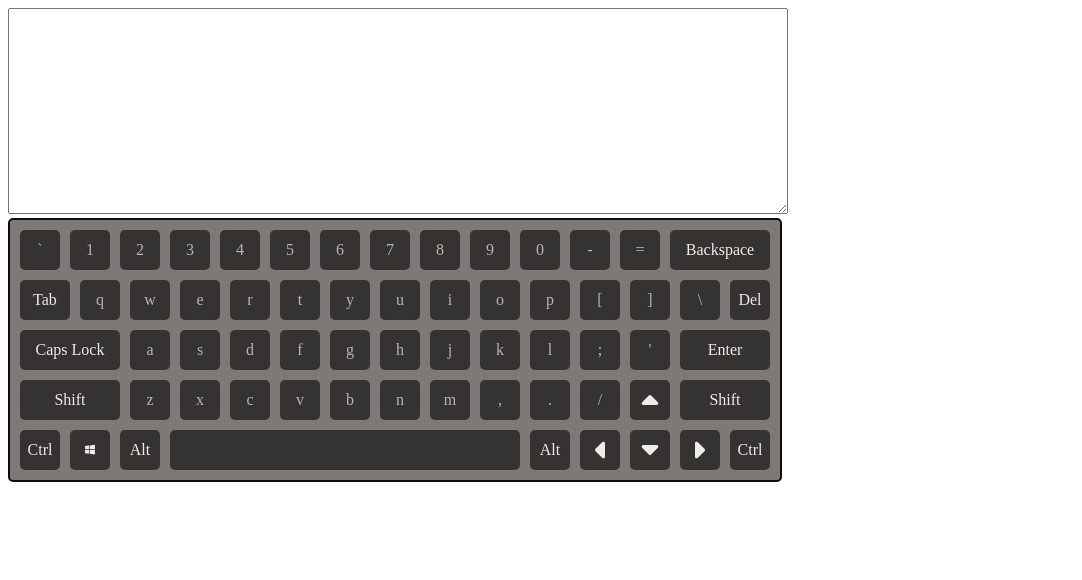
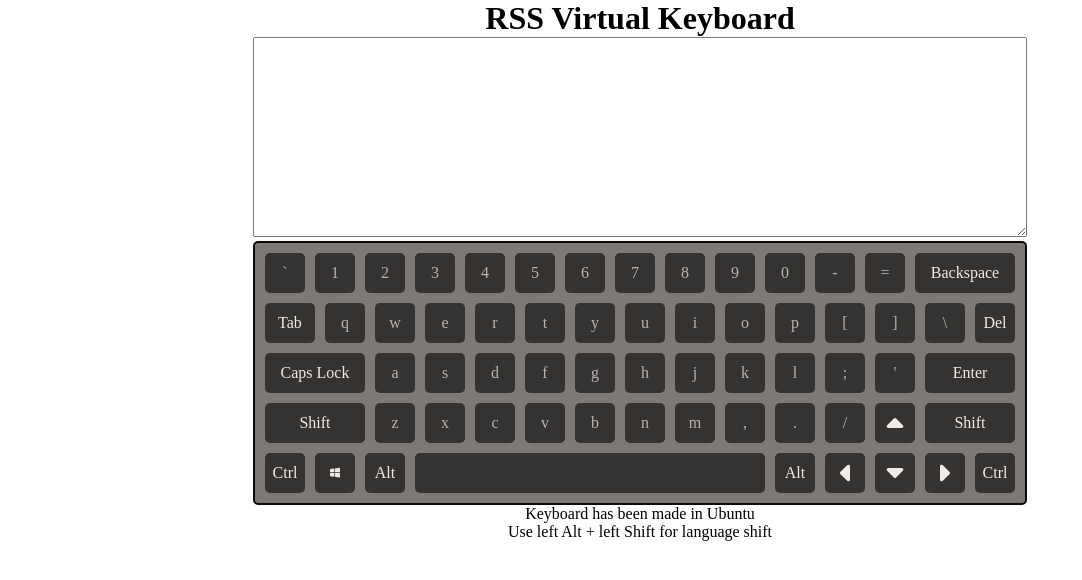
Before and after one commit to majustman/virtual-keyboard, a website with bundled scripts: page index.html in a window 1280 px wide. Shown: the whole page, without its empty margins (0-1082 px from the left). Built offline with nearby package versions, Linux system fonts and the light colour scheme.

Commit message:
feat: add info text

```diff
--- a/index.js
+++ b/index.js
@@ -1,10 +1,24 @@
 import * as textArea from './components/text-area/text-area.js';
 import * as KeyBoard from './components/keyboard/keyboard.js';
+import createElement from './extensions/create-element.js';
 
-const main = document.createElement('main');
-main.classList.add('main');
+const header = createElement('header', 'header');
+const heading = createElement('h1', 'heading');
+heading.textContent = 'RSS Virtual Keyboard';
+header.append(heading);
+document.body.append(header);
+
+const main = createElement('main', 'main');
 main.append(textArea.createComponent());
 main.append(KeyBoard.createComponent());
+const info = createElement('div', 'info');
+const os = createElement('p', 'os');
+os.textContent = 'Keyboard has been made in Ubuntu';
+info.append(os);
+const lang = createElement('p', 'lang');
+lang.textContent = 'Use left Alt + left Shift for language shift';
+info.append(lang);
+main.append(info);
 document.body.append(main);
 
 document.addEventListener('keydown', KeyBoard.KeyDownHandler);
--- a/style.scss
+++ b/style.scss
@@ -1,6 +1,18 @@
 @import "./components/text-area/text-area";
 @import "./components/keyboard/keyboard";
 
+* {
+  margin: 0;
+  padding: 0;
+  box-sizing: border-box;
+}
+
+.heading,
+.info {
+  text-align: center;
+}
+
 .main {
   width: fit-content;
+  margin: 0 auto;
 }
```
Also changed, not shown: style.css, 1 other file.
